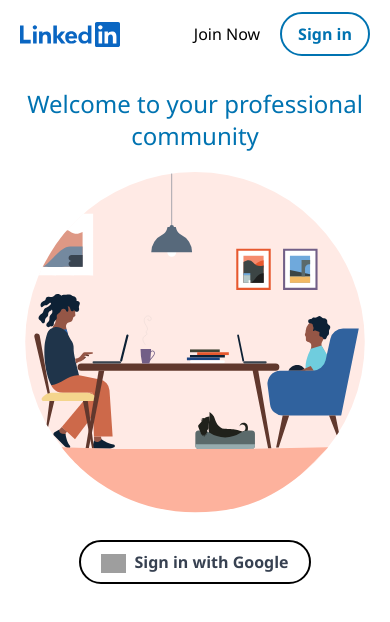
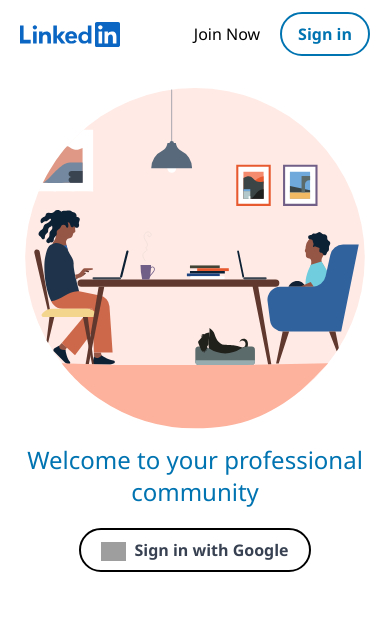
Before and after one commit to prateek-budhiraja/linkedin-clone, a React (Create React App) app: page / in a window 390 px wide. Shown: the top 622 px of the page. Built offline with nearby package versions, Linux system fonts and the light colour scheme; grey boxes are pictures that could not be loaded.

Commit message:
added code for tab and laptop responsive

```diff
--- a/src/components/Login.js
+++ b/src/components/Login.js
@@ -2,47 +2,49 @@ import React from "react";
 
 export default function Login() {
 	return (
-		<>
-			<nav className="flex py-3 px-5 items-center justify-between">
+		<div className="overflow-x-hidden">
+			<nav className="flex py-3 px-5 items-center justify-between md:p-5 lg:p-8">
 				<a href="/">
 					<img
 						src="/images/linkedin.svg"
 						alt="linkedin logo"
-						className="w-[100px]"
+						className="w-[100px] md:w-[150px] lg:w-[200px]"
 					/>
 				</a>
-				<div className="flex gap-5 items-center">
-					<a className="inline-block" href="/signup">
+				<div className="flex gap-5 items-center lg:gap-10">
+					<a className="inline-block md:text-xl lg:text-2xl" href="/signup">
 						Join Now
 					</a>
 					<a
-						className="inline-block border-2 font-semibold text-primaryBlue border-primaryBlue border-solid px-4 py-2 rounded-full"
+						className="inline-block border-2 font-semibold text-primaryBlue border-primaryBlue border-solid px-4 py-2 rounded-full md:text-xl lg:text-2xl"
 						href="/"
 					>
 						Sign in
 					</a>
 				</div>
 			</nav>
-			<main className="my-5">
-				<h1 className="text-center text-primaryBlue text-2xl px-6 mb-5">
-					Welcome to your professional community
-				</h1>
+			<main className="my-5 flex flex-col lg:flex-row-reverse items-center lg:px-[40px]">
 				<img
-					className="px-5"
+					className="px-5 md:w-[60%] lg:-mr-[120px] max-w-[650px]"
 					src="/images/login-hero.svg"
 					alt="hero login image"
 				/>
-				<button className="my-5 mx-auto block py-2 px-5 border-solid border-2 border-black rounded-full">
+				<div className="px-6 mt-2 lg:mt-0">
+					<h1 className="text-center lg:text-left text-primaryBlue text-2xl mb-5 md:text-5xl lg:text-6xl">
+						Welcome to your professional community
+					</h1>
+					<button className="block mx-auto items-center my-5 py-2 px-5 border-solid border-2 border-black rounded-full md:mt-[40px] lg:mt-[60px] lg:mx-0">
 						<img
-						className="inline-block mr-2 w-[25px]"
+							className="inline-block mr-2 w-[25px] md:mb-[4px] md:w-[28px] lg:w-[30px]"
 							src="/images/google-g.png"
 							alt="google logo"
 						/>
-					<span className="font-semibold text-gray-700">
+						<span className="font-semibold text-gray-700 md:text-xl lg:text-2xl">
 							Sign in with Google
 						</span>
 					</button>
+				</div>
 			</main>
-		</>
+		</div>
 	);
 }
```
Lines whose indentation alone changed are shown as unchanged.
